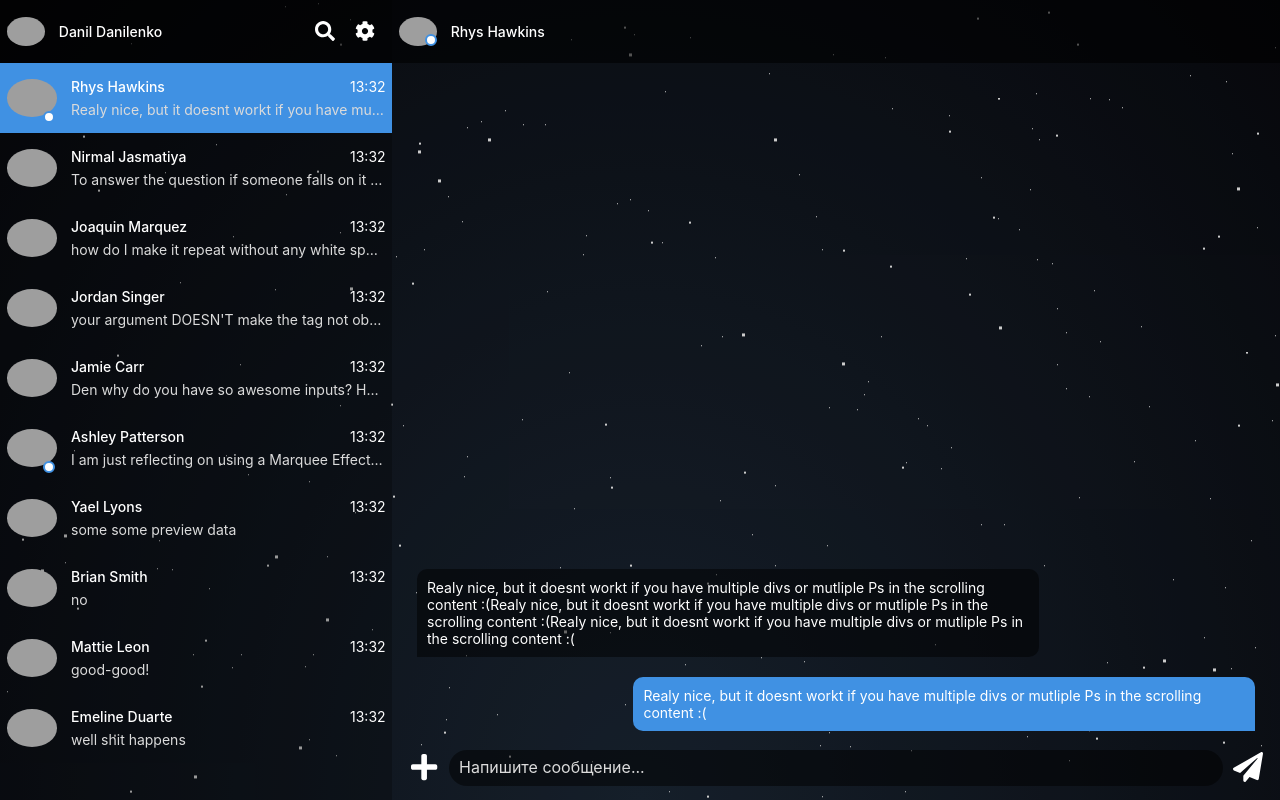
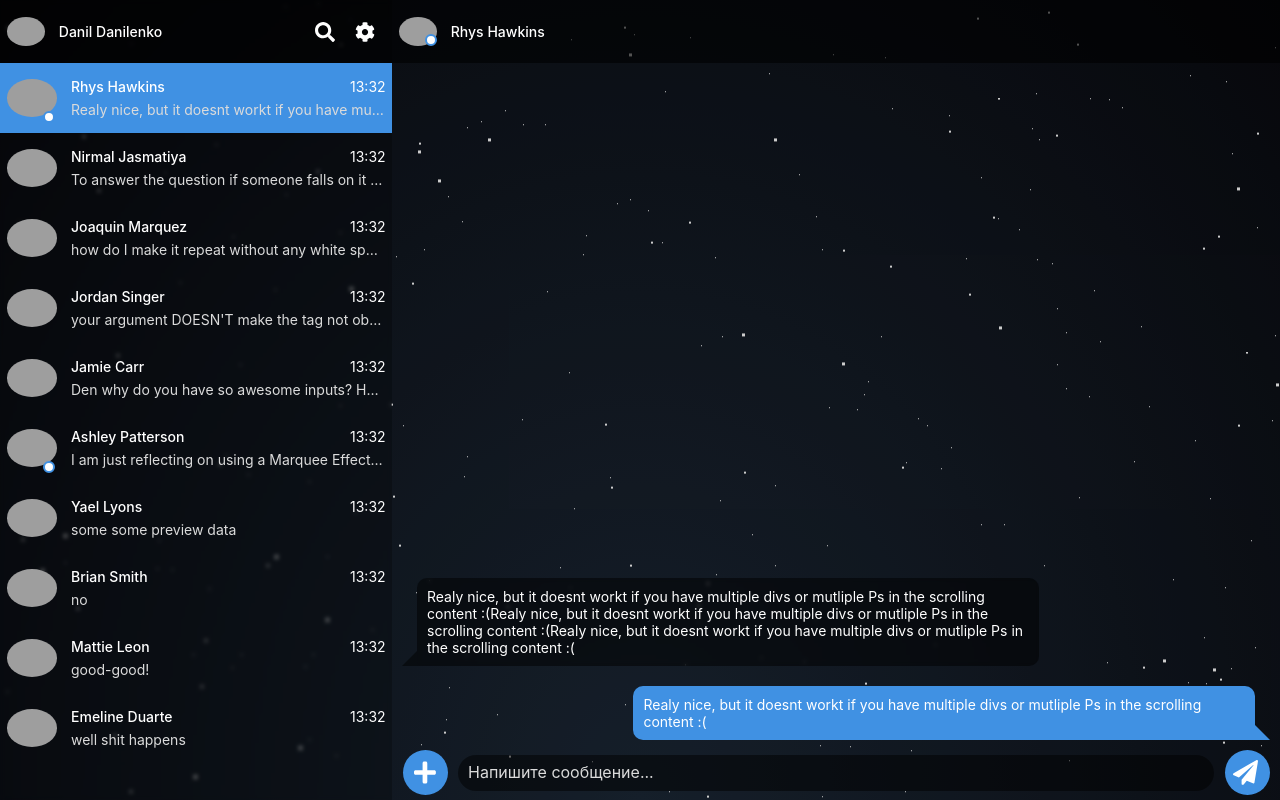
Before and after one commit to aqolys/jet-a, a Vue app: page / in a window 1280 px wide. Both pictures are taken after a click on the element 196 px from the left and 98 px from the top of the page. Built offline with nearby package versions, Linux system fonts and the light colour scheme; grey boxes are pictures that could not be loaded.

Commit message:
nothing special just adjusted the styles

```diff
--- a/src/components/Button.vue
+++ b/src/components/Button.vue
@@ -25,6 +25,9 @@ export default {
   &-icon {
     padding: 10px;
     font-size: 20px;
+    display: flex;
+    align-items: center;
+    justify-content: center;
   }
 
   &-text {
@@ -32,9 +35,17 @@ export default {
   }
 
   &-dialogue {
-    font-size: 30px;
-    min-height: 50px;
-    min-width: 50px;
+    font-size: 25px;
+    height: 45px;
+    width: 45px;
+    background: $blue;
+    align-self: center;
+  }
+
+  &-send {
+    svg {
+      margin-right: 4px;
+    }
   }
 }
 </style>
--- a/src/components/chats/Header.vue
+++ b/src/components/chats/Header.vue
@@ -54,5 +54,9 @@ export default {
       font-weight: 500;
     }
   }
+
+  &-actions {
+    display: flex;
+  }
 }
 </style>
--- a/src/components/dialogue/Input.vue
+++ b/src/components/dialogue/Input.vue
@@ -1,6 +1,6 @@
 <template>
   <div class="input">
-    <div class="input__media">
+    <div class="input__button input__media">
       <Button icon="plus" class="button-dialogue" />
     </div>
     <div class="input__textarea-container">
@@ -15,8 +15,8 @@
         @keydown.enter="onEnter"
       ></div>
     </div>
-    <div class="input__send">
-      <Button icon="paper-plane" class="button-dialogue" />
+    <div class="input__button input__send">
+      <Button icon="paper-plane" class="button-dialogue button-send" />
     </div>
   </div>
 </template>
@@ -77,9 +77,10 @@ export default {
 
 .input {
   display: grid;
-  grid-template-columns: 50px calc(100% - 100px) 50px;
+  grid-template-columns: 50px calc(100% - 116px) 50px;
   align-items: center;
-  padding: 0 7px 5px 7px;
+  column-gap: 8px;
+  padding: 0 8px 5px 8px;
   max-width: 100%;
 
   &__textarea {
@@ -110,5 +111,10 @@ export default {
     color: $text-muted;
     pointer-events: none;
   }
+
+  &__button {
+    display: flex;
+    justify-content: center;
+  }
 }
 </style>
--- a/src/components/dialogue/Message.vue
+++ b/src/components/dialogue/Message.vue
@@ -38,6 +38,7 @@ export default {
 .message {
   padding: 10px;
   background: rgba(0, 0, 0, 0.5);
+  backdrop-filter: blur(2px);
   align-self: flex-start;
   margin: 10px 25px 10px 25px;
   border-radius: 10px 10px 10px 0;
@@ -58,6 +59,23 @@ export default {
     }
   }
 
+  &:hover &__date {
+    opacity: 1;
+    bottom: 2px;
+  }
+
+  &::before {
+    content: "";
+    position: absolute;
+    left: -15px;
+    bottom: 0;
+    width: 15px;
+    height: 15px;
+    background: rgba(0, 0, 0, 0.5);
+    backdrop-filter: blur(2px);
+    clip-path: polygon(50% 50%, 100% 0, 100% 100%, 0 100%);
+  }
+
   &--im {
     align-self: flex-end;
     border-radius: 10px 10px 0 10px;
@@ -67,11 +85,13 @@ export default {
       left: -40px;
       text-align: right;
     }
-  }
 
-  &:hover &__date {
-    opacity: 1;
-    bottom: 2px;
+    &::before {
+      left: unset;
+      right: -15px;
+      clip-path: polygon(0 0, 50% 50%, 100% 100%, 0 100%);
+      background: $blue;
+    }
   }
 }
 </style>
--- a/src/views/Home.vue
+++ b/src/views/Home.vue
@@ -63,6 +63,7 @@ export default {
   &-list {
     height: 100vh;
     background: rgba(0, 0, 0, 0.4);
+    backdrop-filter: blur(2px);
     display: grid;
     grid-template-columns: 1fr;
     grid-template-rows: $header-height 1fr;
@@ -87,6 +88,7 @@ export default {
     position: relative;
     background: rgba(0, 0, 0, 0.2);
     min-width: $dialogue-width;
+    // backdrop-filter: blur(1px);
 
     &__header {
       height: $header-height;
```
